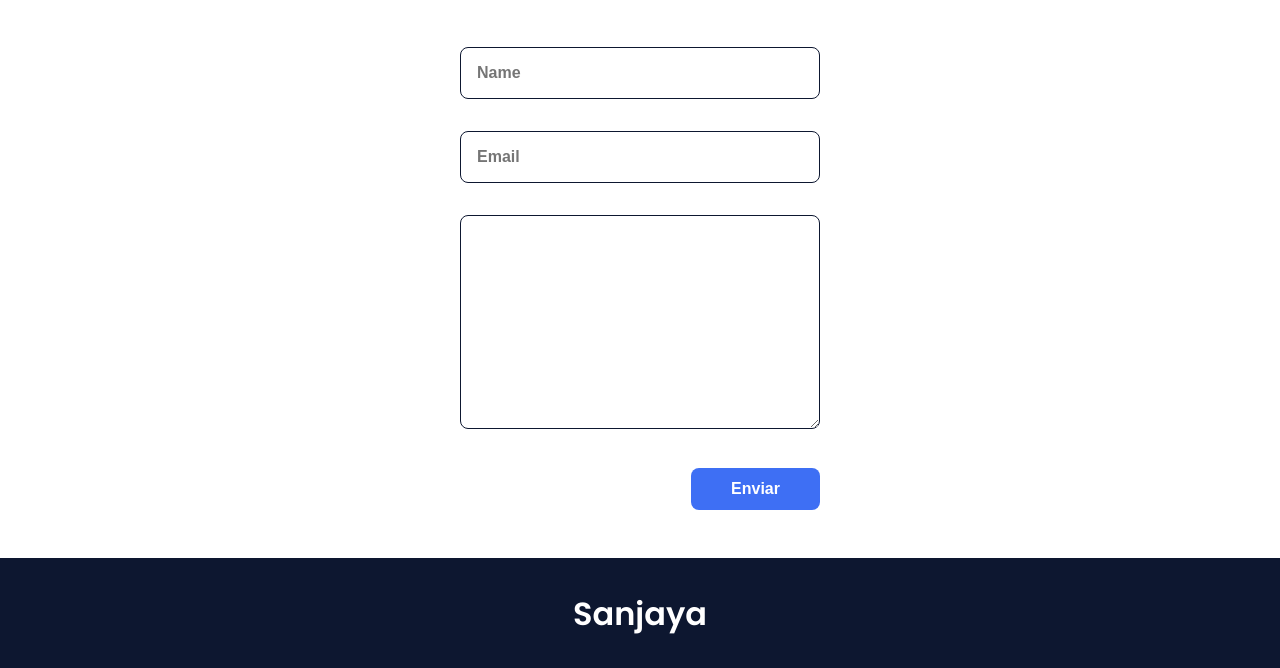
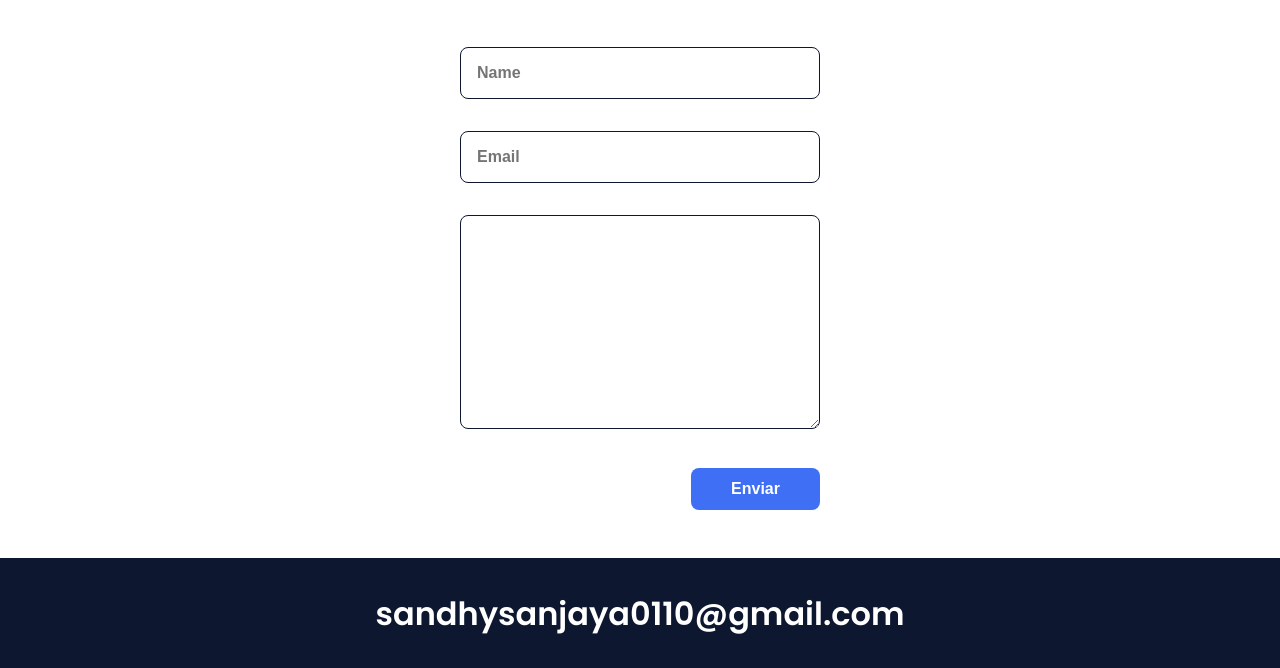
Before and after one commit to mrsanjaya/mrsanjaya.github.io, a plain HTML site: page index.html in a window 1280 px wide. Shown: the part 2918-3586 px from the top of the page. Drawn offline with nearby package versions, Linux system fonts and the light colour scheme.

Commit message:
Update index.html

```diff
--- a/index.html
+++ b/index.html
@@ -188,7 +188,7 @@ Dengan latar belakang di Rekayasa Perangkat Lunak, saya telah membangun berbagai
 
         <!--===== FOOTER =====-->
         <footer class="footer">
-            <p class="footer__title">Sanjaya</p>
+            <p class="footer__title">sandhysanjaya0110@gmail.com</p>
             <div class="footer__social">
                 <a href="#" class="footer__icon"><i class='bx bxl-facebook' ></i></a>
                 <a href="#" class="footer__icon"><i class='bx bxl-instagram' ></i></a>
```
